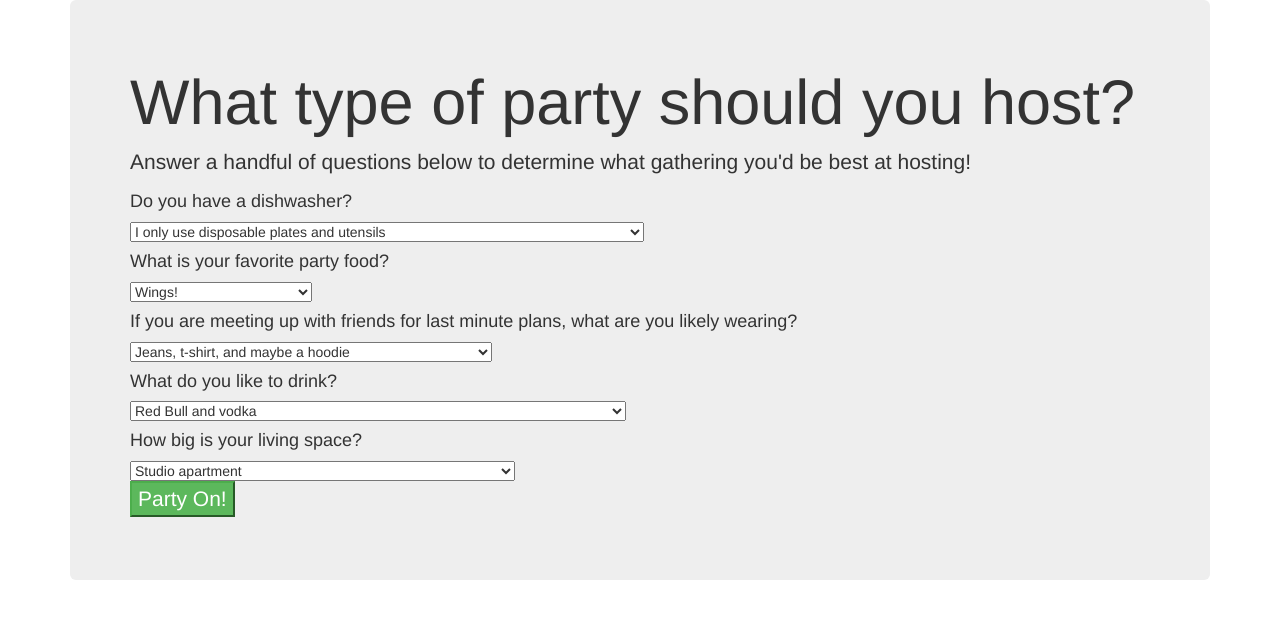
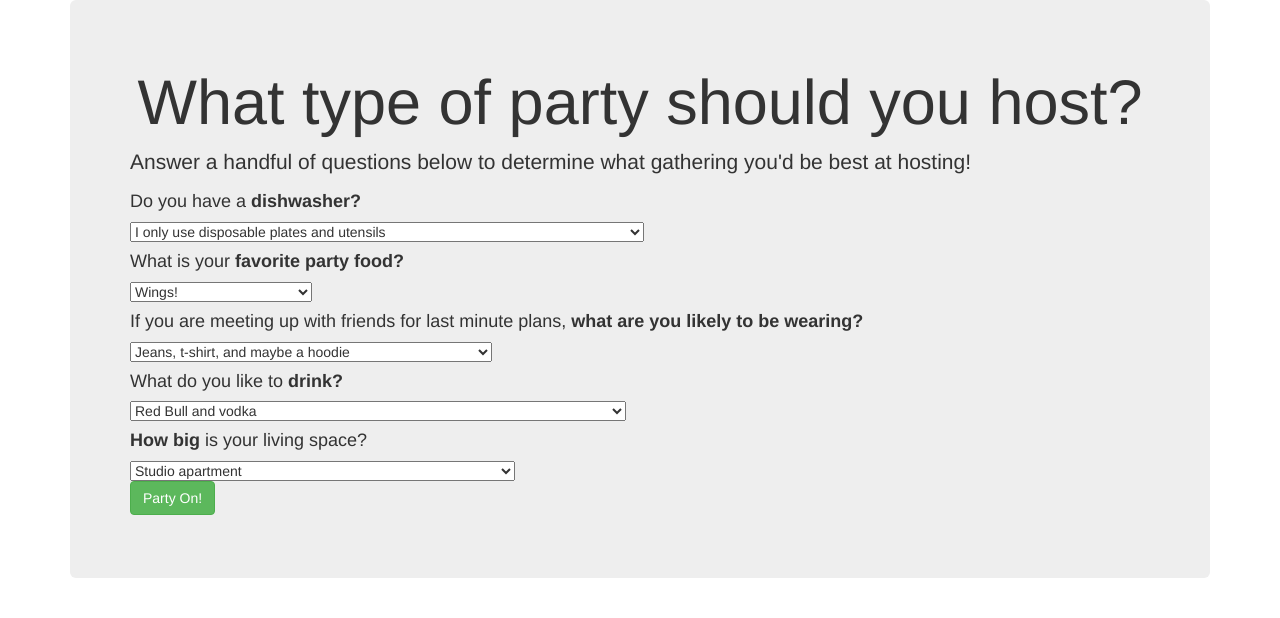
Before and after one commit to bgollins/partyperson, a plain HTML site: page index.html in a window 1280 px wide. Drawn offline with Linux system fonts and the light colour scheme.

Commit message:
add text-align.center in css for h1

```diff
--- a/css/styles.css
+++ b/css/styles.css
@@ -1,3 +1,7 @@
 #netflix, #potluck, #bbq, #cocktail {
   display: none;
 }
+
+h1 {
+  text-align: center;
+}
--- a/index.html
+++ b/index.html
@@ -14,7 +14,7 @@
         <p>Answer a handful of questions below to determine what gathering you'd be best at hosting!</p>
         <div id="questions">
           <form>
-            <h4>Do you have a dishwasher?</h4>
+            <h4>Do you have a <strong>dishwasher?</strong></h4>
             <select id="dishwasher">
               <option value="3">I only use disposable plates and utensils</option>
               <option value="5">I wash by hand to reduce my impact on the environment</option>
@@ -22,7 +22,7 @@
               <option value="15">I have an insurance policy just for my dishwasher because I would die without it</option>
             </select>
 
-            <h4>What is your favorite party food?</h4>
+            <h4>What is your <strong>favorite party food?</strong></h4>
             <select id="food">
               <option value="3">Wings!</option>
               <option value="5">Hummus and veggies</option>
@@ -30,7 +30,7 @@
               <option value="15">Garlic tomato bruschsetta</option>
             </select>
 
-            <h4>If you are meeting up with friends for last minute plans, what are you likely wearing?</h4>
+            <h4>If you are meeting up with friends for last minute plans, <strong>what are you likely to be wearing?</strong></h4>
             <select id="outfit">
               <option value="3">Jeans, t-shirt, and maybe a hoodie</option>
               <option value="5">Stretchy Patagonia pants and a tech-performance shirt</option>
@@ -38,7 +38,7 @@
               <option value="15">Something from Lord & Taylor or Brooks Brothers</option>
             </select>
 
-            <h4>What do you like to drink?</h4>
+            <h4>What do you like to <strong>drink?</strong></h4>
             <select id="drink">
               <option value="3">Red Bull and vodka</option>
               <option value="5">Kombucha</option>
@@ -46,7 +46,7 @@
               <option value="15">Domaine Loubejac Pinot Noir, Willamette Valley - the 2005 was a great year!</option>
             </select>
 
-            <h4>How big is your living space?</h4>
+            <h4><strong>How big</strong> is your living space?</h4>
             <select id="space">
               <option value="3">Studio apartment</option>
               <option value="5">1 or 2 bedroom apartment</option>
@@ -54,7 +54,7 @@
               <option value="15">Old Victorian house with balcony and front & back porches</option>
             </select>
 
-            <p><button type="submit" class="btn-success">Party On!</button></p>
+            <p><button type="submit" class="btn btn-success">Party On!</button></p>
           </form>
         </div>
 
```
